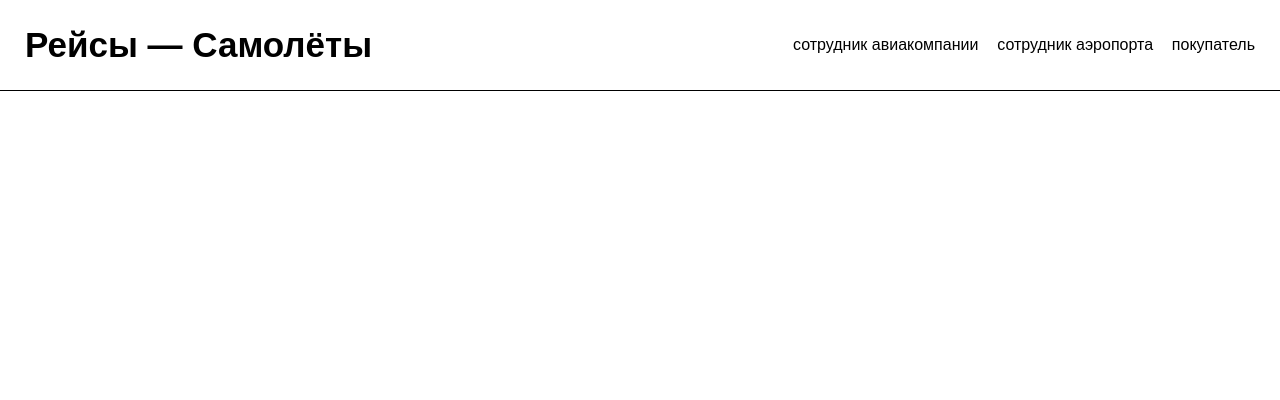
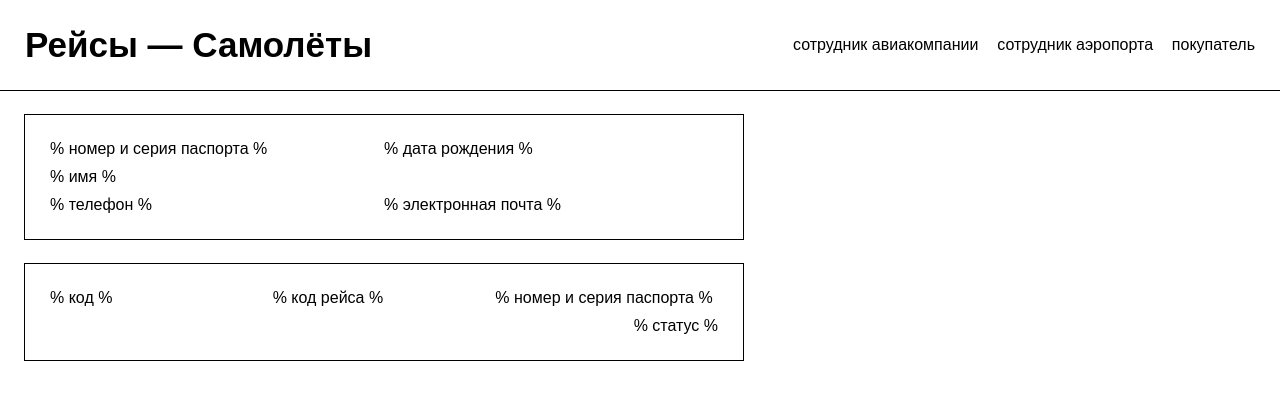
Before and after one commit to airatk/flights.db, a Flask app: template templates/client.html in a window 1280 px wide. Shown: the top 400 px of the page. Run offline with Flask 2, Linux system fonts and the light colour scheme; the template is opened without the code that fills it: most values are stand-ins (such as "Sample title", 1, 10 or a date in 2020).

Commit message:
Lists at /client page were implemented

```diff
--- a/static/css/main.css
+++ b/static/css/main.css
@@ -124,3 +124,28 @@ main > .list > .flight > .price {
 
     text-align: right;
 }
+
+
+/* Client */
+
+main > .list > .client > div {
+    flex: 0 50%;
+}
+
+main > .list > .client > div:nth-child(2n + 1):not(.email) {
+    margin-bottom: var(--text-gap);
+}
+
+main > .list > .client > .name {
+    flex: 0 100%;
+}
+
+/* Ticket */
+
+main > .list > .ticket > .status {
+    flex: 0 100%;
+
+    margin-top: var(--text-gap);
+
+    text-align: right;
+}
--- a/templates/client.html
+++ b/templates/client.html
@@ -6,5 +6,33 @@
 {% endblock %}
 
 {% block list %}
+    {% for client in clients %}
+        <article class="box client">
+            <div class="personal-id">% номер и серия паспорта %</div>
+            <div class="birth-date">% дата рождения %</div>
+            <div class="name">% имя %</div>
+            <div class="phone">% телефон %</div>
+            <div class="email">% электронная почта %</div>
+        </article>
+    {% endfor %}
 
+    {% for ticket in tickets %}
+        <article class="box ticket">
+            <div class="ticket-code">% код %</div>
+            <div class="flight-code">% код рейса %</div>
+            <div class="personal-id">% номер и серия паспорта %</div>
+            <div class="status">% статус %</div>
+        </article>
+    {% endfor %}
+
+    {% if clients == [] %}
+        <span class="placeholder">% клентов нет %</span>
+    {% endif %}
+    {% if tickets == [] %}
+        <span class="placeholder">% авиабилетов нет %</span>
+    {% endif %}
+
+    {% if not clients and not tickets %}
+        <span class="placeholder">% пусто %</span>
+    {% endif %}
 {% endblock %}
```
